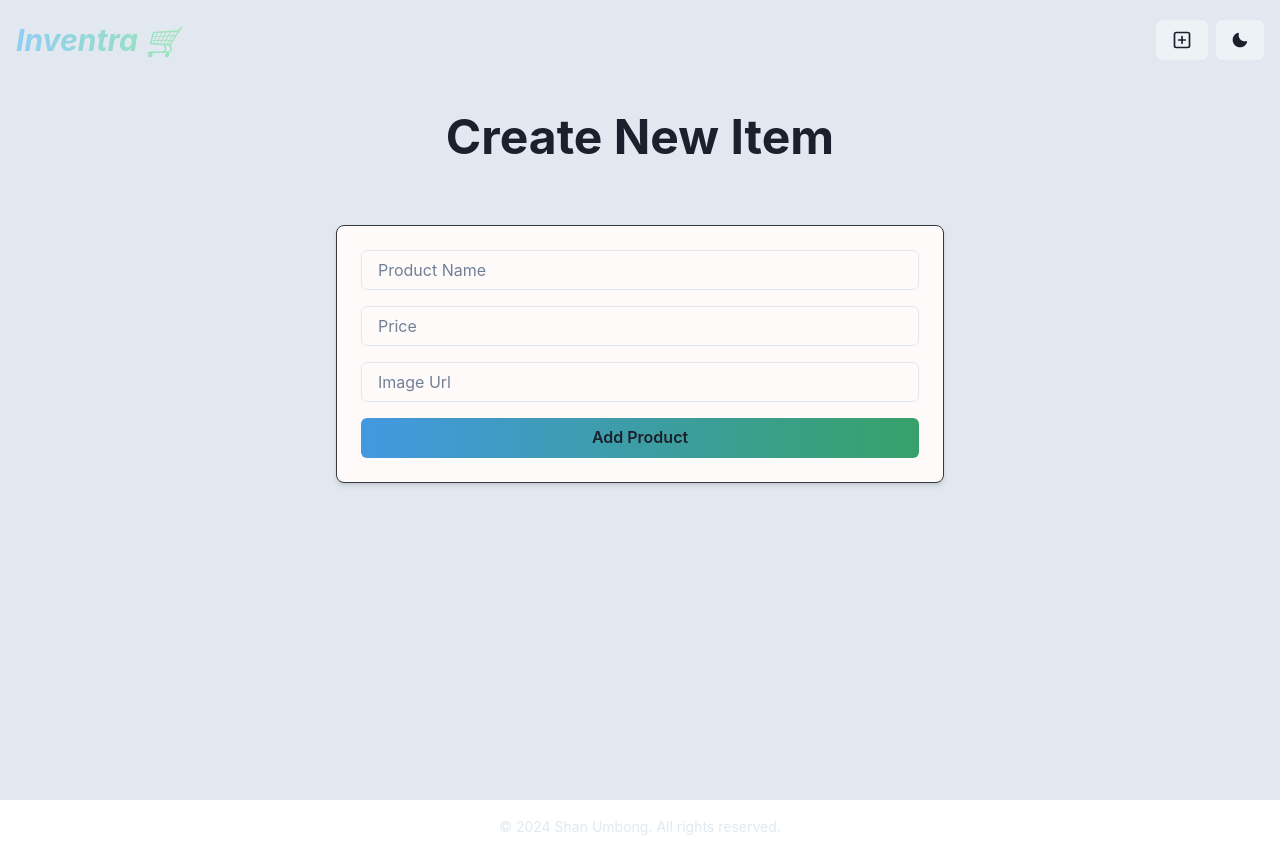
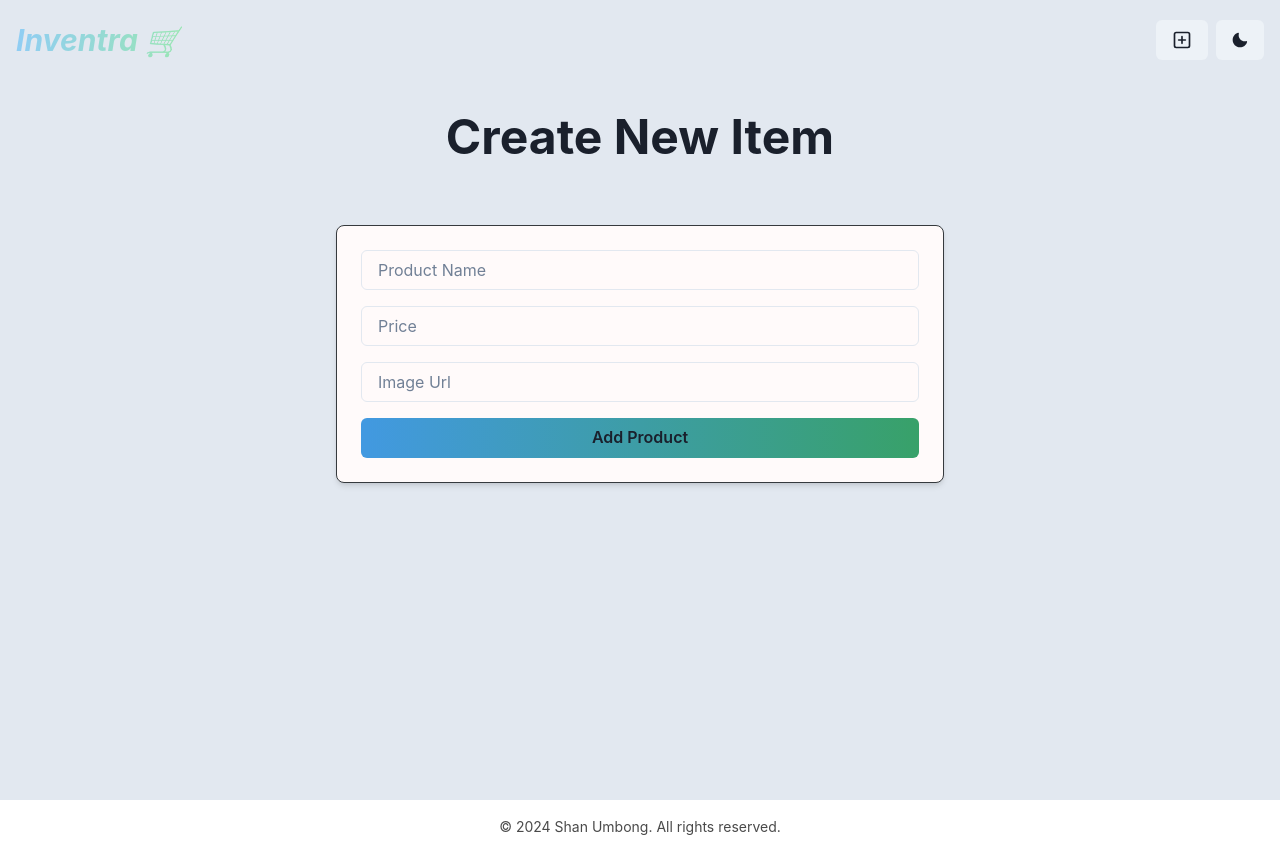
Before and after one commit to KAI-77/mern-stack-app, a React (Vite) app in the folder frontend/: page /create in a window 1280 px wide. Built offline with nearby package versions, Linux system fonts and the light colour scheme.

Commit message:
fixed footer text

```diff
--- a/frontend/src/component/footer.jsx
+++ b/frontend/src/component/footer.jsx
@@ -4,9 +4,15 @@ export default function Footer() {
   const textColor = useColorModeValue("gray.200", "#0A0D14");
 
   return (
-    <Text textAlign="center" fontSize="sm" color={textColor} py={4}>
-      {" "}
+    <footer
+      style={{
+        textAlign: "center",
+        padding: "16px",
+        fontSize: "14px",
+        color: "#4A4A4A",
+      }}
+    >
       © 2024 Shan Umbong. All rights reserved.
-    </Text>
+    </footer>
   );
 }
```
